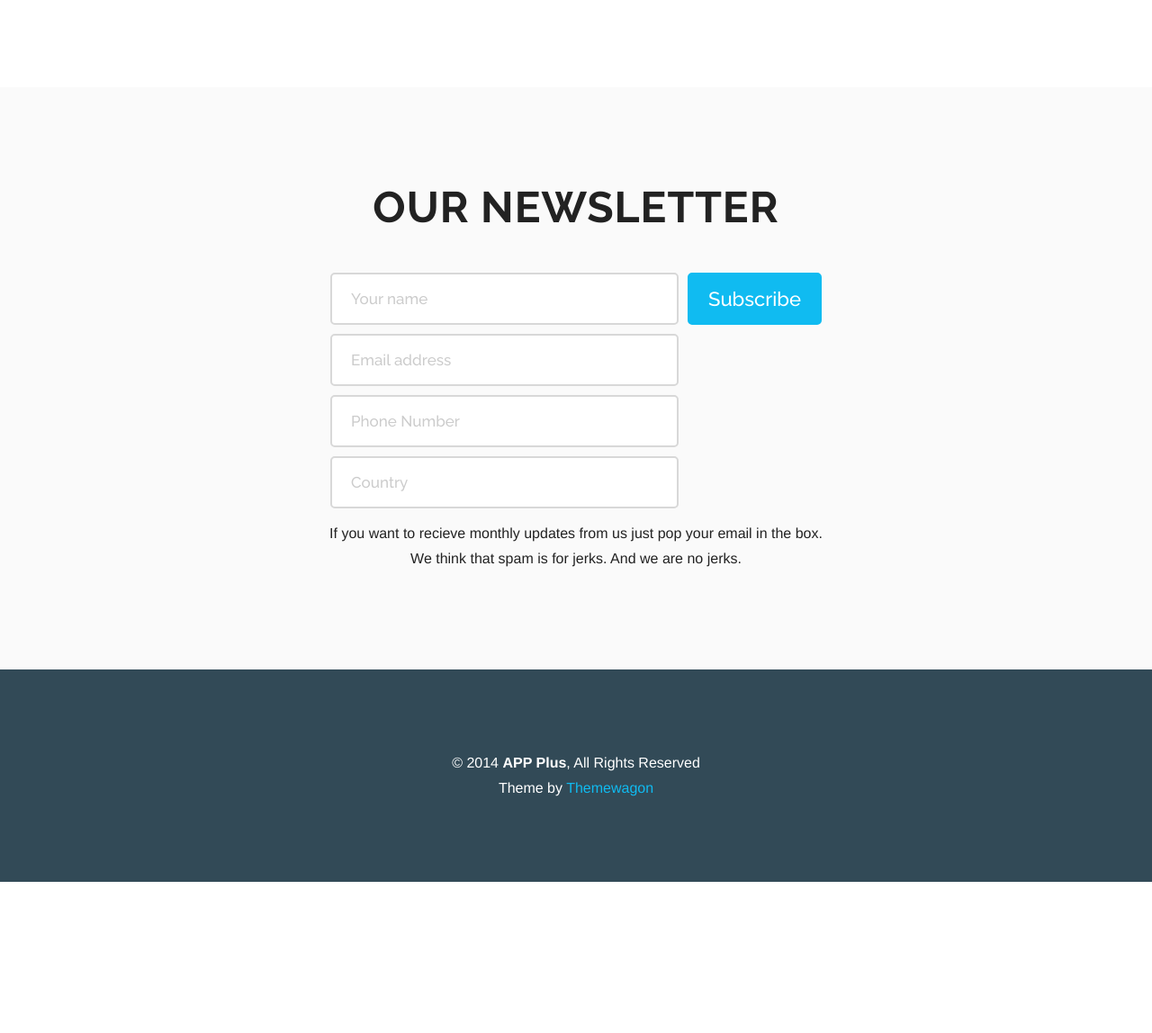
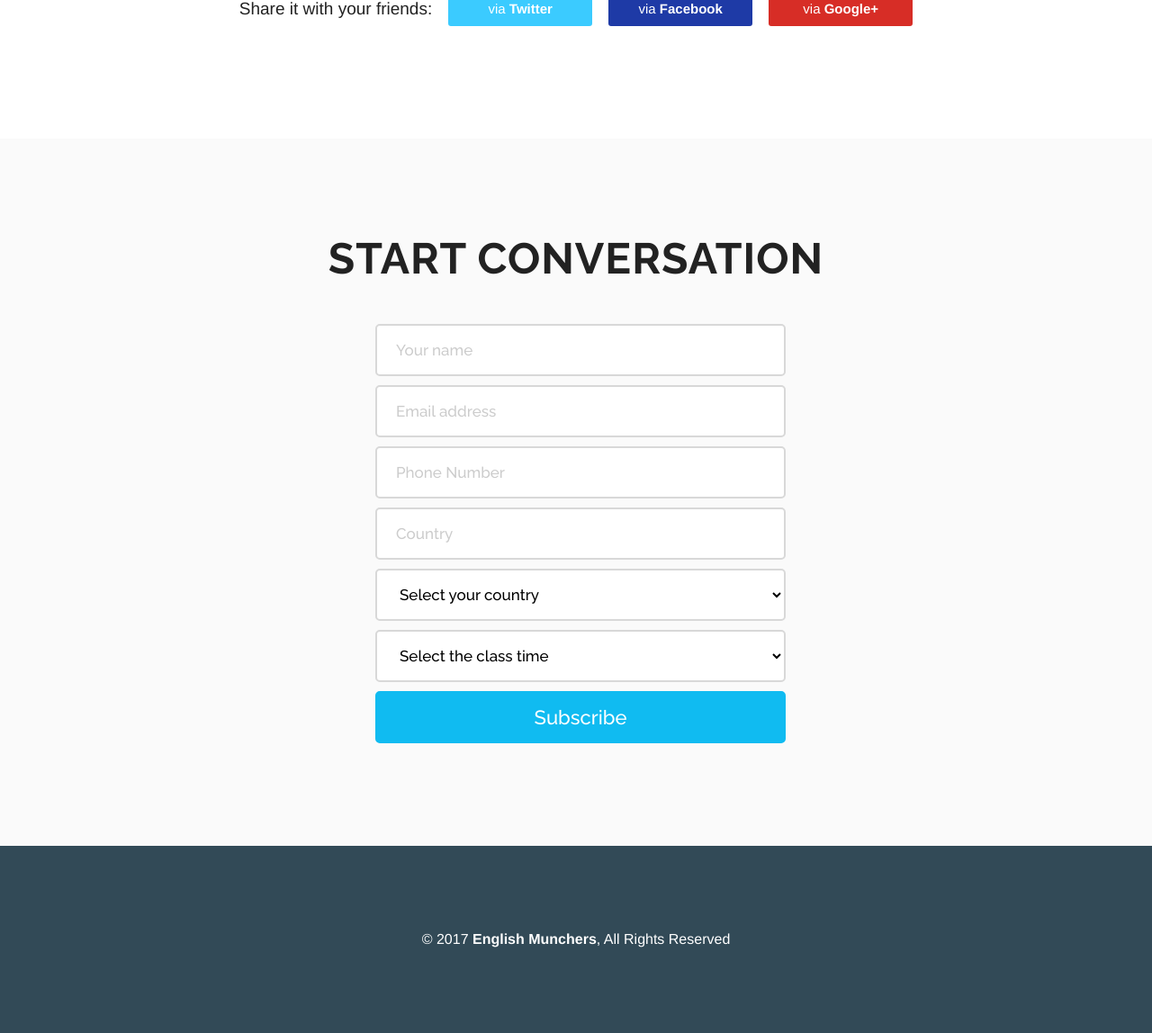
Before and after one commit to Vido/freela-em, a PHP site: page / in a window 1280 px wide. Shown: the part 2208-3356 px from the top of the page at 90% size. Before the commit the page ends 3188 px from the top, so only its background shows below. Run offline with PHP 8.4, Linux system fonts and the light colour scheme; some libraries are stand-ins or nearby versions.

Commit message:
text modifications and form added

```diff
--- a/css/style.css
+++ b/css/style.css
@@ -638,7 +638,6 @@ footer {
 
 .newsletter-form {
     position: relative;
-    display: inline-block;
     padding-right: 169px;
     max-width: 556px;
     min-width: 556px;
@@ -1184,3 +1183,17 @@ footer {
       background-size: 200px 50px;
   }
 }
+
+.form-div {
+    display: flex; align-content: center; justify-content: center; align-items: center;
+}
+
+.form {
+    width: 40%;
+}
+
+@media screen and (max-width: 768px) {
+    .form {
+        width: 75%;
+    }
+}
--- a/home.html
+++ b/home.html
@@ -5,7 +5,7 @@
     <meta charset="utf-8">
     <meta name="viewport" content="width=device-width, initial-scale=1">
     <link rel="shortcut icon" href="favicon.ico">
-    <title>Practice English Conversation</title>
+    <title>Practice English Conversation - English Munchers</title>
 
     <meta name="description" content="Practice English Conversation Is your schedule too busy or too crazy to have English classes? Try our services.">
     <!-- todo -->
@@ -37,7 +37,7 @@
                 <div class="header-wrapper">
                     <h1>Practice English Conversation</h1>
                     <p>Is your schedule too busy or too crazy to have English classes? Try our services.</p>
-                    <p class="autor"><a href="#">On Demand!!</a></p>
+                    <p class="autor" style="font-size: 3rem">On Demand</p>
                     <div class="buttons-wrapper">
                         <a href="#" class="button">English Conversation Classes</a>
                         <a href="#" class="button button-stripe">Learn more</a>
@@ -81,9 +81,16 @@
             <div class="discover clearfix">
                 <div class="wrap">
                     <div class="discover-content clearfix">
-                        <img src="http://via.placeholder.com/484x484">
-                        <h2></h2>
-                        <p></p>
+                        <h2>How it Works</h2>
+                        <p>You Complete Your Information</p>
+                        <p>Click On The Number of Minutes the User Wants</p>
+                        <ul style="margin-top: 1rem; list-style: square; margin-left: 1rem">
+                            <li>15 minutes - <strong>$2.50</strong></li>
+                            <li>30 minutes - <strong>$5.00</strong></li>
+                            <li>45 minutes - <strong>$7.50</strong></li>
+                            <li>1 hour - <strong>$10.00</strong></li>
+                        </ul>
+                        <p style="margin-top: 1rem;">Once you submit your request, a teacher will contact you within <strong>3 minutes</strong></p>
                         <!--
                         <div class="discover-button clearfix">
                             <a href="#" class="button button-download">
@@ -127,17 +134,28 @@
             <!-- /.videos clearfix -->
             <div class="newsletter clearfix">
                 <div class="wrap">
-                    <div class="newsletter-title">our newsletter</div>
-                    <div class="newsletter-form clearfix">
-                        <form action="">
+                    <div class="newsletter-title">Start Conversation</div>
+                    <div class="form-div clearfix">
+                        <form action="" class="form">
                             <input type="text" placeholder="Your name" class="input-text">
                             <input type="email" placeholder="Email address" class="input-text">
                             <input type="tel" placeholder="Phone Number" class="input-text">
                             <input type="country" placeholder="Country" class="input-text">
-                            <input type="button" class="button" value="Subscribe">
+                            <select placeholder="country" class="input-text" style="margin: 5px;">
+                                <option>Select your country</option>
+                                <option value="br">Brazil</option>
+                                <option value="us">United States</option>
+                            </select>
+                            <select placeholder="country" class="input-text" style="margin: 5px;">
+                                <option>Select the class time</option>
+                                <option value="15">15 minutes</option>
+                                <option value="30">30 minutes</option>
+                                <option value="45">45 minutes</option>
+                                <option value="60">1 hour</option>
+                            </select>
+                            <input type="submit" class="button" style="width: 100%" value="Subscribe">
                         </form>
                     </div>
-                    <p>If you want to recieve monthly updates from us just pop your email in the box. We think that spam is for jerks. And we are no jerks.</p>
                 </div>
                 <!-- /.wrap -->
             </div>
@@ -207,8 +225,7 @@
         ENDCOMMENT            -->
     <footer>
         <div class="wrap">
-            <p>&copy; 2014 <strong>APP Plus</strong>, All Rights Reserved</p>
-            <p class="text-center"> Theme by <a href="https://themewagon.com/"> Themewagon </a> </p>
+            <p>&copy; 2017 <strong>English Munchers</strong>, All Rights Reserved</p>
         </div>
         <!-- /.wrap -->
     </footer>
```
